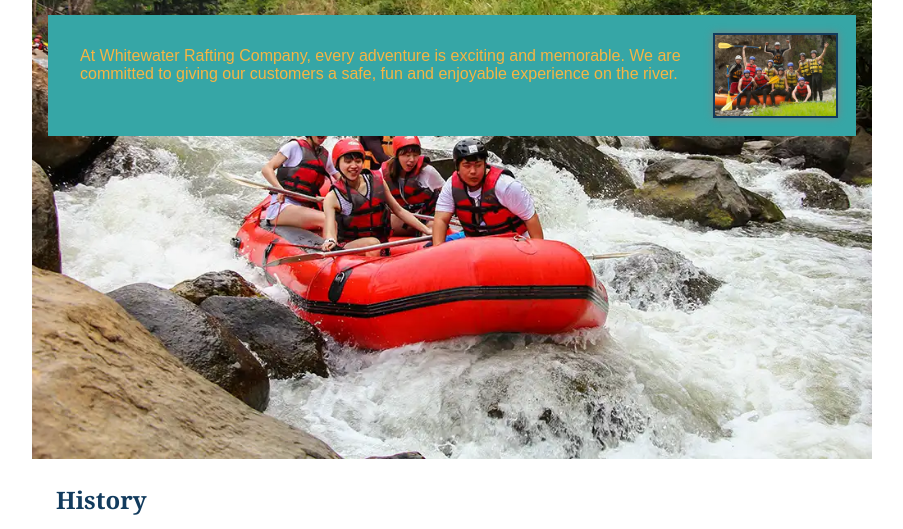
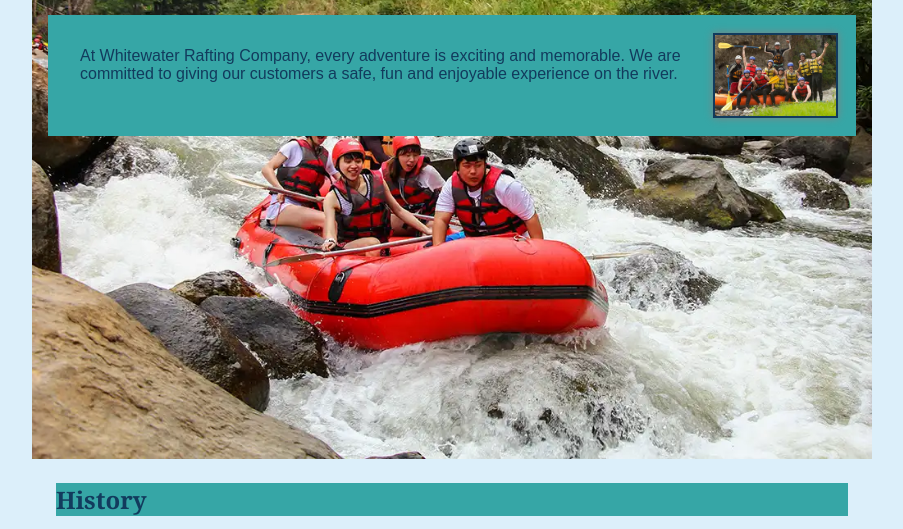
Before and after one commit to beatriceihonor/wdd130, a plain HTML site: page wwr/about.html in a window 1280 px wide. Shown: the part 349-878 px from the top of the page, without its empty margins (188-1091 px from the left). Drawn offline with Linux system fonts and the light colour scheme.

Commit message:
Fix issues identified in About Us page audit

```diff
--- a/wwr/about.html
+++ b/wwr/about.html
@@ -4,7 +4,7 @@
 <head>
     <meta charset="UTF-8">
     <meta name="viewport" content="width=device-width, initial-scale=1.0">
-    <title>My Rafting Website | Beatrice Ihonor</title>
+    <title>About Us | Whitewater Rafting Company | Beatrice Ihonor</title>
     <meta name="description" content="Discover exciting white water rafting adventures, learn about our company history, and explore unforgettable outdoor experiences.">
     <meta name="author" content="Beatrice Ihonor">
     <link rel="stylesheet" href="styles/rafting.css">
--- a/wwr/styles/rafting.css
+++ b/wwr/styles/rafting.css
@@ -19,7 +19,8 @@
 
 body {
     font-family: var(--body-font);
-    color: var(--accent2-color);
+    color: var(--primary-color);
+    background-color: var(--secondary-color);
 }
 
 header,
@@ -86,3 +87,7 @@ h1 {
     width: 50px;
     height: auto;
 }
+
+h2 {
+    background-color: var(--accent1-color);
+}
```
